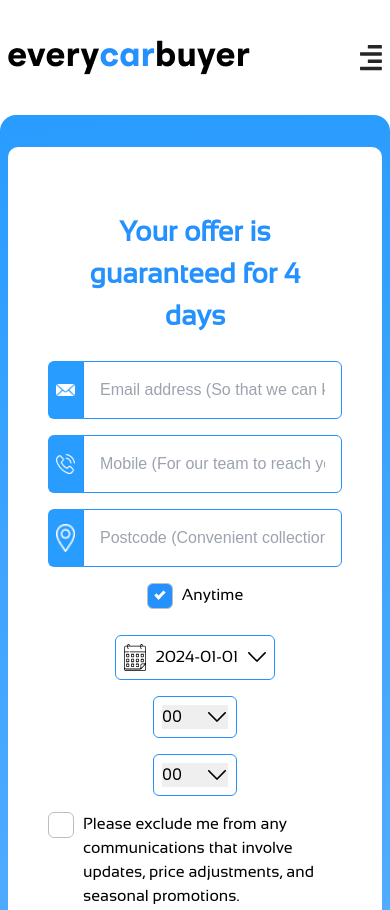
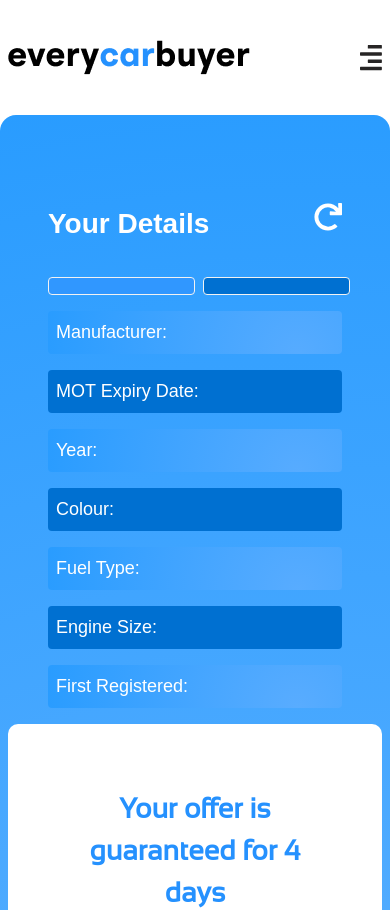
Before and after one commit to aamiraj/everycarbuyer2, a Next.js app: page /details in a window 390 px wide. Shown: the top 910 px of the page. Built offline with nearby package versions, Linux system fonts and the light colour scheme; a web font is replaced by a local one.

Commit message:
fixed orders in details page

```diff
--- a/src/app/responsive.css
+++ b/src/app/responsive.css
@@ -77,7 +77,13 @@
   /* details page responsive  */
   .formGrid {
     grid-template-columns: 100%;
-    padding: 32px 8px;
+    padding: 72px 8px;
+  }
+  #rightSideDetails{
+    order: 0;
+  }
+  #leftSideForm{
+    order: 1;
   }
   /* submission page responsive  */
   .thanksContainer {
--- a/src/components/LeftSideForm.tsx
+++ b/src/components/LeftSideForm.tsx
@@ -100,7 +100,7 @@
   };
 
   return (
-    <div style={{ padding: "40px", borderRadius: "10px" }} className="bg-white">
+    <div id="leftSideForm" style={{ padding: "40px", borderRadius: "10px" }} className="bg-white">
       <h1
         style={{ fontSize: "28px", margin: "24px", color: "#2591FE" }}
         className="font-bold font-sansation text-center"
--- a/src/components/RightSideDetails.tsx
+++ b/src/components/RightSideDetails.tsx
@@ -48,6 +48,7 @@
 
   return (
     <div
+    id="rightSideDetails"
       style={{ padding: "0px 40px", borderRadius: "10px" }}
       className="font-bromega"
     >
```
